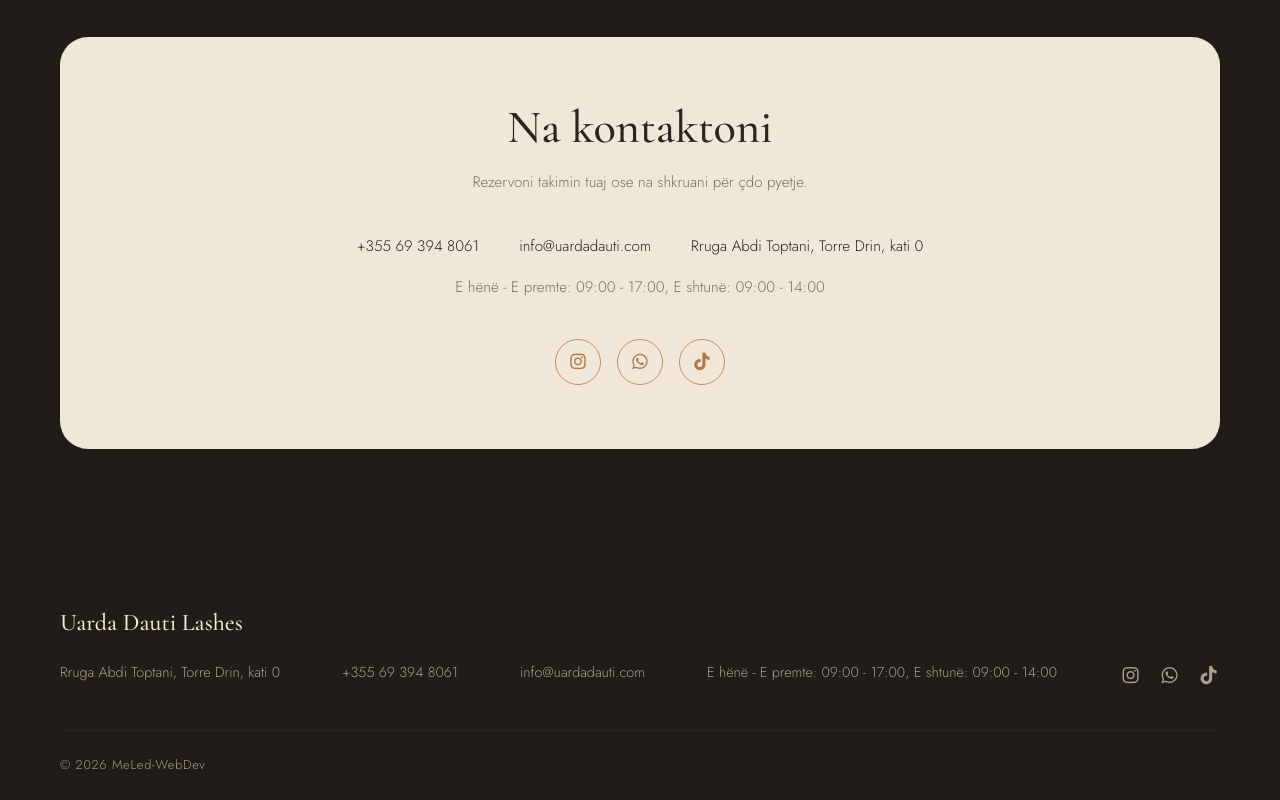
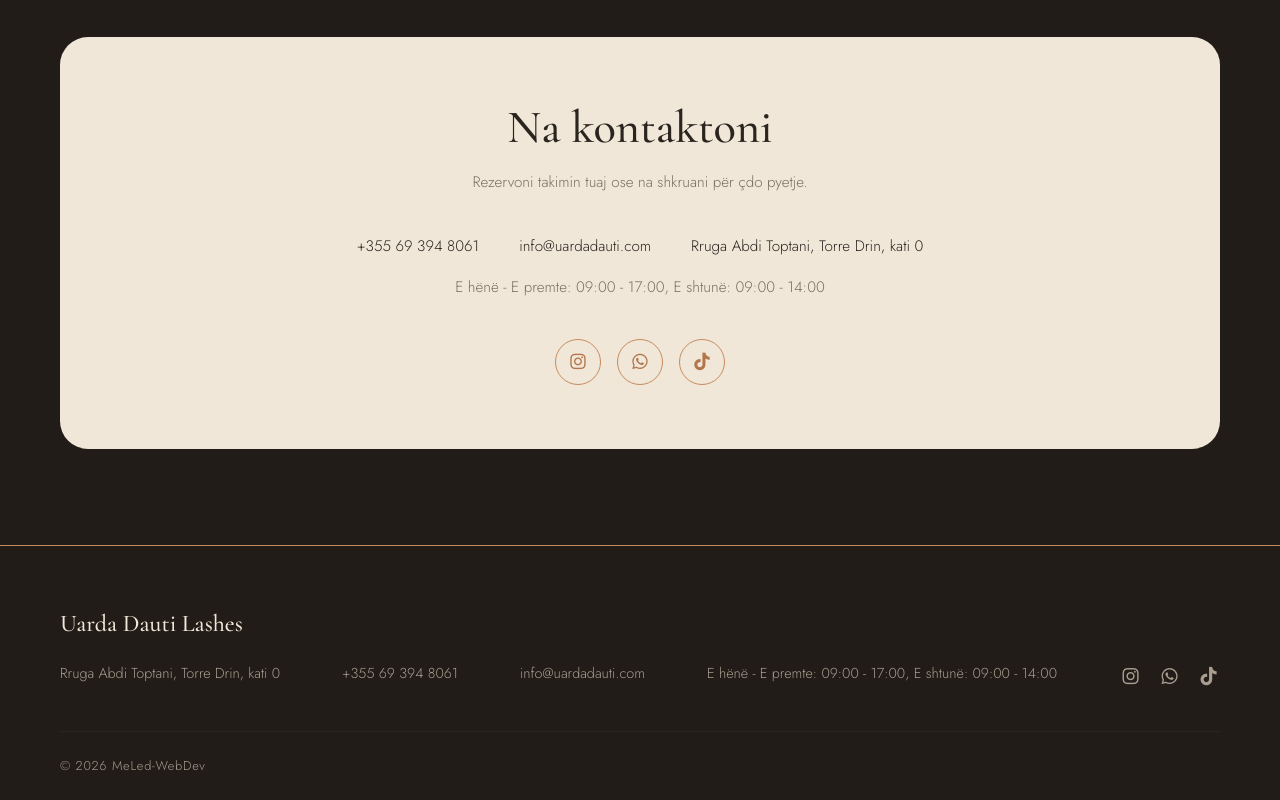
Before and after one commit to Choopin86/Website-Uarda-Dauti-Lashes, a website built with Vite: page index.html in a window 1280 px wide. Shown: the part 3617-4417 px from the top of the page. Built offline with nearby package versions, Linux system fonts and the light colour scheme.

Commit message:
Divider for footer completed

```diff
--- a/src/styles/sections/footer.css
+++ b/src/styles/sections/footer.css
@@ -2,6 +2,7 @@
   background-color: var(--ink);
   color: var(--muted-on-ink);
   padding: var(--space-6) var(--space-4) var(--space-4);
+  border-top: 1px solid var(--accent);
 }
 
 .footer-content {
```
